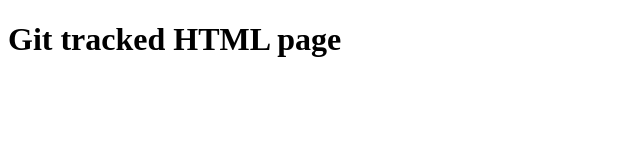
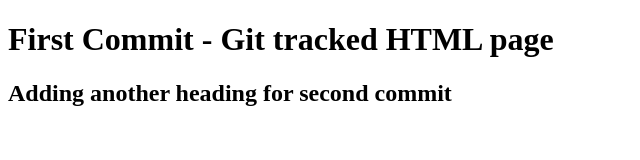
Before and after one commit to Sonam-Sri/jslearning, a plain HTML site: page index.html in a window 1280 px wide. Shown: the whole page, without its empty margins (0-640 px from the left). Drawn offline with Linux system fonts and the light colour scheme.

Commit message:
- Added first.html. - Updated index.html - Added headings, updated title.i

```diff
--- a/index.html
+++ b/index.html
@@ -2,12 +2,15 @@
 <html>
     <head>
         <title>
-            Git tracked HTML page
+            Version Controlled HTML page
         </title>
     </head>
     <body>
         <h1>
-            Git tracked HTML page
+            First Commit - Git tracked HTML page
         </h1>
+        <h2>
+            Adding another heading for second commit
+        </h2>
     </body>
 </html>
```
Also changed, not shown: first.html (added, +6 -0 lines).
